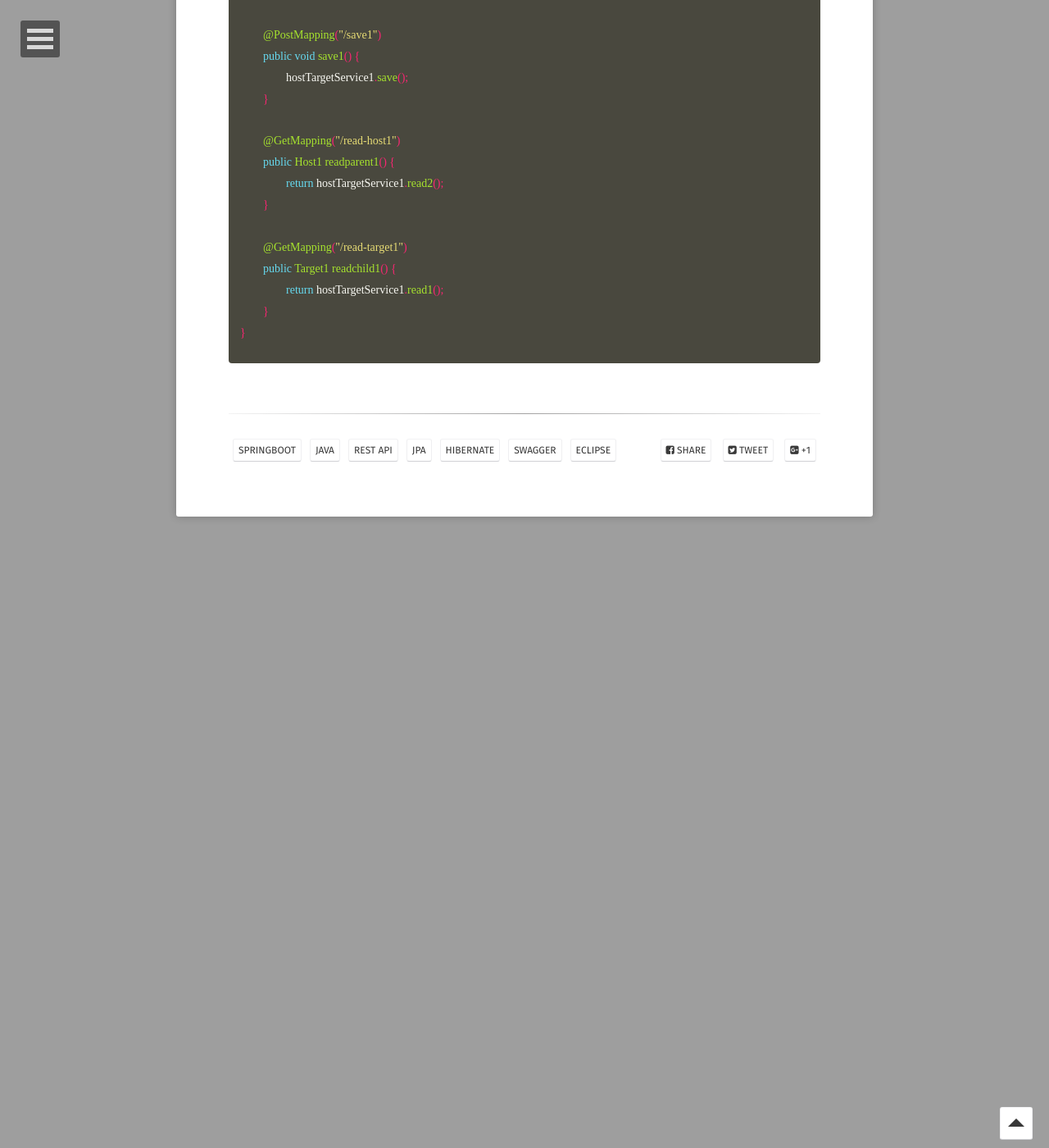
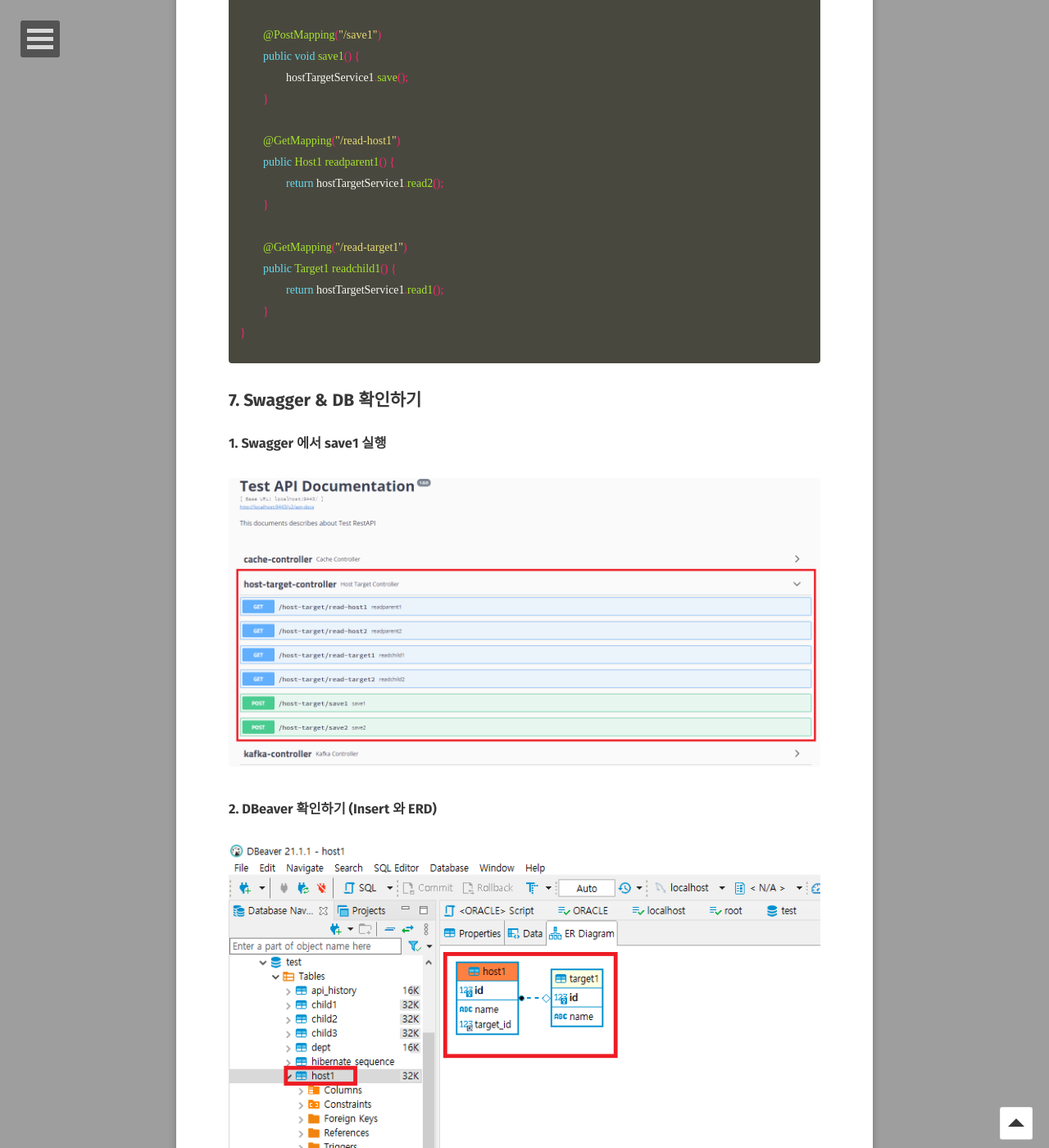
Before and after one commit to GayeonYoon/GayeonYoon.github.io, a Jekyll site: the page built from _posts/2021-08-24-JPA-MAPPING.md, in a window 1280 px wide and 1400 px high, scrolled down 5338 px. Shown: the whole window at 82% size. Built offline with Jekyll 4.4.1, drawn with Linux system fonts in a browser that asks for light colours; some web fonts are replaced; before the commit the page ends 5968 px from its top, so only the background shows below that; some of the changed text lies outside the part shown.

Commit message:
Update 2021-08-24-JPA-MAPPING.md

```diff
--- a/_posts/2021-08-24-JPA-MAPPING.md
+++ b/_posts/2021-08-24-JPA-MAPPING.md
@@ -206,3 +206,25 @@ public class HostTargetController {
 }
 
 {% endhighlight %}
+
+## 7. Swagger & DB 확인하기
+
+### 1. Swagger 에서 save1 실행
+<figure>
+	<img src="/assets/img/Host_Target_Swagger1.png">
+</figure>
+
+### 2. DBeaver 확인하기 (Insert 와 ERD)
+<figure>
+	<img src="/assets/img/Host_Target_ERD.png">
+</figure>
+
+### 3. read-host1 조회
+<figure>
+	<img src="/assets/img/Host1_OneToOne.png">
+</figure>
+
+### 4. read-target1 조회
+<figure>
+	<img src="/assets/img/Target1_OneToOne.png">
+</figure>
```
